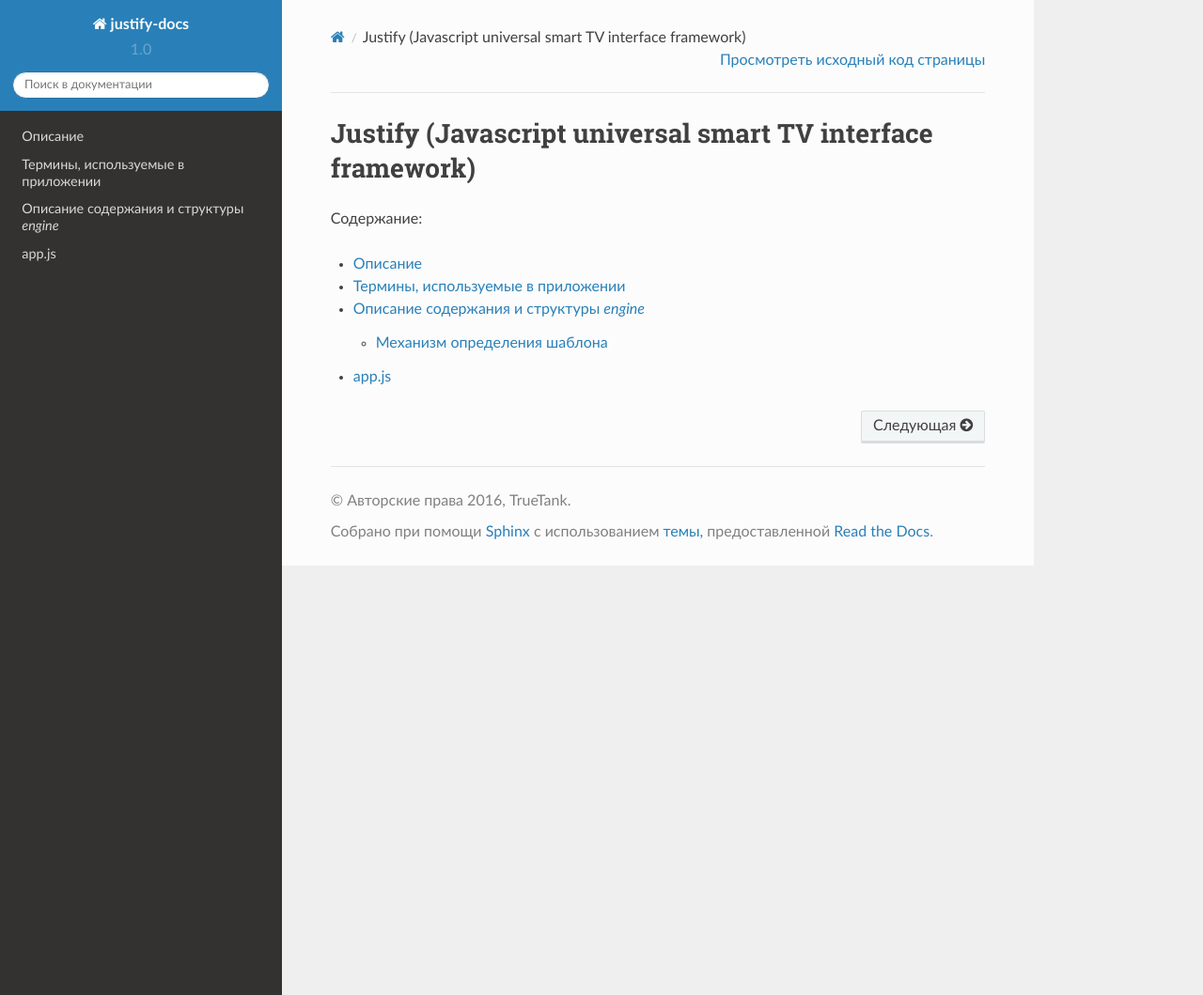
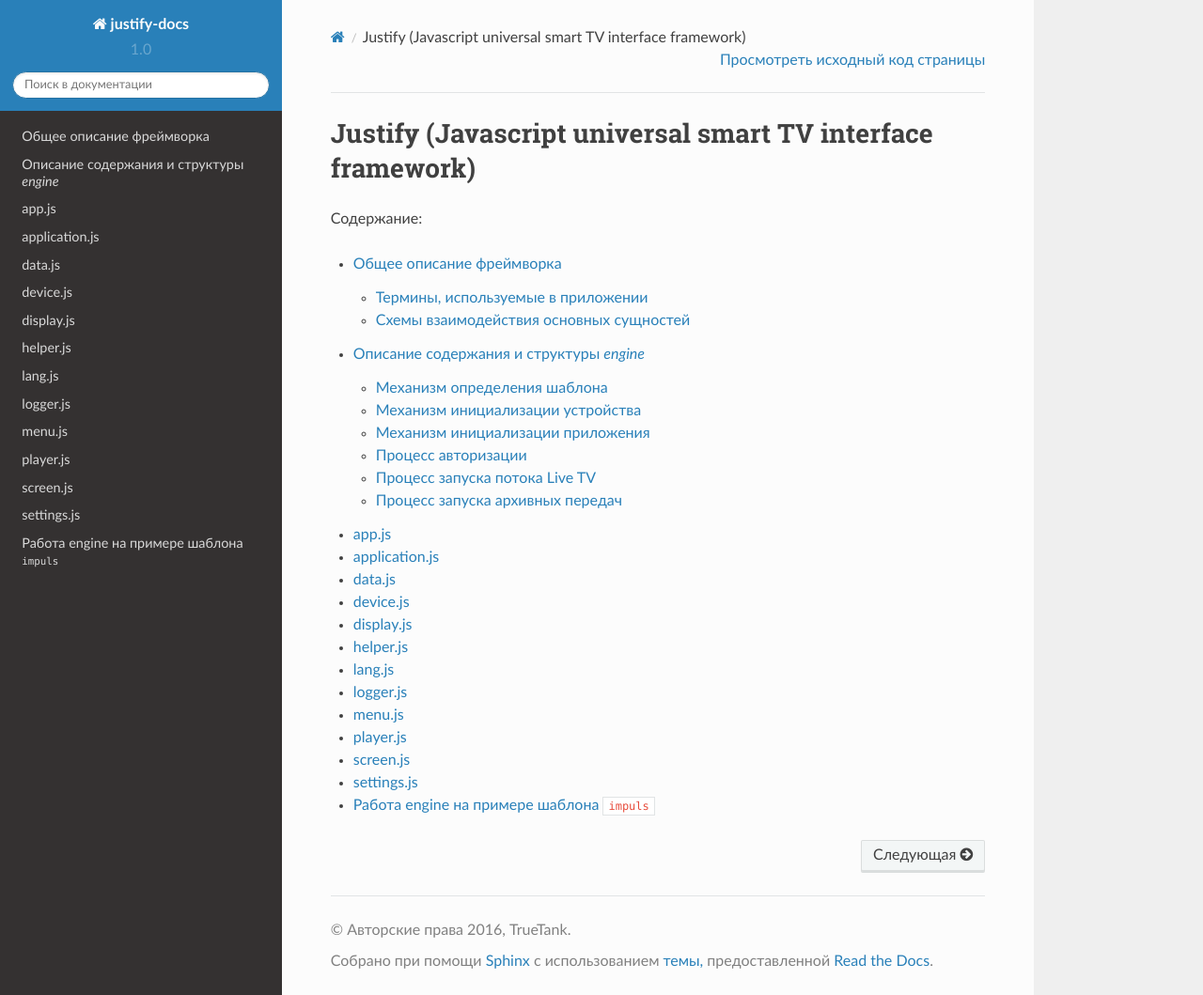
Before and after one commit to microimpuls/justify-dev-docs, a Sphinx documentation site: the page built from source/index.rst, in a window 1280 px wide and 1059 px high. Shown: the whole window at 94% size. Built offline with Sphinx 7.4.7 and the Read the Docs theme 2.0.0, drawn with Linux system fonts in a browser that asks for light colours.

Commit message:
добавлено содержание

```diff
--- a/source/app.rst
+++ b/source/app.rst
@@ -1,5 +1,6 @@
+
 app.js
-------
+******
 
 **ПОЛЯ ОБЪЕКТА App**
 
@@ -88,7 +89,7 @@ app.js
 +----------------------+--------------+----------+---------------------------------------------------+
 | Возращаемое значение | *bool*       |                                                              |
 +----------------------+--------------+--------------------------------------------------------------+
-|                      | App.detectAndReloadTemplate(settings['template']); // ``impuls`` -> init.js |                                                                   |
+|                      | App.detectAndReloadTemplate(settings['template']); // ``impuls`` -> init.js |
 |  Пример вызова       +-----------------------------------------------------------------------------+
 |                      |                                                                             |
 +----------------------+-----------------------------------------------------------------------------+
--- /dev/null
+++ b/source/application.rst
@@ -0,0 +1,2 @@
+application.js
+**************
--- /dev/null
+++ b/source/data.rst
@@ -0,0 +1,2 @@
+data.js
+-------
--- /dev/null
+++ b/source/device.rst
@@ -0,0 +1,2 @@
+device.js
+---------
--- /dev/null
+++ b/source/display.rst
@@ -0,0 +1,2 @@
+display.js
+----------
--- a/source/engine.rst
+++ b/source/engine.rst
@@ -38,3 +38,18 @@
 2. Определяется тип устройства и производится редирект на ``stb\templates\<имя шаблона>\default\index.html``.
 
 3. Далее управление переходит файлу ``stb\templates\<имя шаблона>\default\media\js\init.js``.
+
+Механизм инициализации устройства
+---------------------------------
+
+Механизм инициализации приложения
+---------------------------------
+
+Процесс авторизации
+-------------------
+
+Процесс запуска потока Live TV
+------------------------------
+
+Процесс запуска архивных передач
+--------------------------------
--- /dev/null
+++ b/source/helper.rst
@@ -0,0 +1,2 @@
+helper.js
+*********
--- a/source/index.rst
+++ b/source/index.rst
@@ -14,3 +14,15 @@ Justify (Javascript universal smart TV interface framework)
     intro.rst
     engine.rst
     app.rst
+    application.rst
+    data.rst
+    device.rst
+    display.rst
+    helper.rst
+    lang.rst
+    logger.rst
+    menu.rst
+    player.rst
+    screen.rst
+    settings.rst
+    template-impuls.rst
--- a/source/intro.rst
+++ b/source/intro.rst
@@ -1,8 +1,8 @@
 .. _intro:
 
-********
-Описание
-********
+*************************
+Общее описание фреймворка
+*************************
 **Justify** - это фреймворк для разработки браузерных IPTV/OTT-приложений для устройств типа Set-Top Box и Smart TV, состоящий из 2-х принципиальных частей:
 
 - *engine* - пакет приложений, осуществляющий общение с backendом, с API устройств просмотра, а также содержащий объявления и описания глобальных сущностей и классов комплекса;
@@ -16,9 +16,8 @@
 
 Также особенностью описываемого решения является практически полное **отсутствие сторонних библиотек**, что было сделано для **оптимизации** работы приложения на низкопроизводительных устройствах (по этой же причине в приложении применяется ряд других оптимизаций, связанных не только с js-функционалом, но и html-элементами).
 
-**********************************
 Термины, используемые в приложении
-**********************************
+----------------------------------
 
 **Устройство просмотра** - Set-Top Box или Smart TV, уже адаптированный для Justify и, соответственно, имеющий JS API (приставки: amino, dune, eltex, mag, tvip, sagemcom, wrt, gdc и все приставки под ОС Android; smart TV: Samsung Smart TV (Webkit и Tizen), LG (Webos и Netcast); electron).
 
@@ -35,3 +34,6 @@
 **Меню** - список каких-либо элементов, включающий в себя функционал по инициализации списка, переключению между его элементами, логику скрытия пустых элементов, перемотки и т.д. Список может иметь как 1 колонку, так и несколько, таким образом, это максимально кастомизируемая сущность, возможности которой будут описаны ниже.
 
 **Плеер** - объект, имеющий функции для воспроизведения, перемотки, остановки и прочих действих над видео-потоками. У каждого устройства он свой и его специфика описывается в stb\media\js\engine\device\<имя устройства>\device.js.
+
+Схемы взаимодействия основных сущностей
+---------------------------------------
--- /dev/null
+++ b/source/lang.rst
@@ -0,0 +1,2 @@
+lang.js
+*******
--- /dev/null
+++ b/source/logger.rst
@@ -0,0 +1,2 @@
+logger.js
+*********
--- /dev/null
+++ b/source/menu.rst
@@ -0,0 +1,2 @@
+menu.js
+*******
--- /dev/null
+++ b/source/player.rst
@@ -0,0 +1,2 @@
+player.js
+*********
--- /dev/null
+++ b/source/screen.rst
@@ -0,0 +1,2 @@
+screen.js
+*********
--- /dev/null
+++ b/source/settings.rst
@@ -0,0 +1,2 @@
+settings.js
+***********
--- /dev/null
+++ b/source/template-impuls.rst
@@ -0,0 +1,2 @@
+Работа engine на примере шаблона ``impuls``
+*******************************************
```
